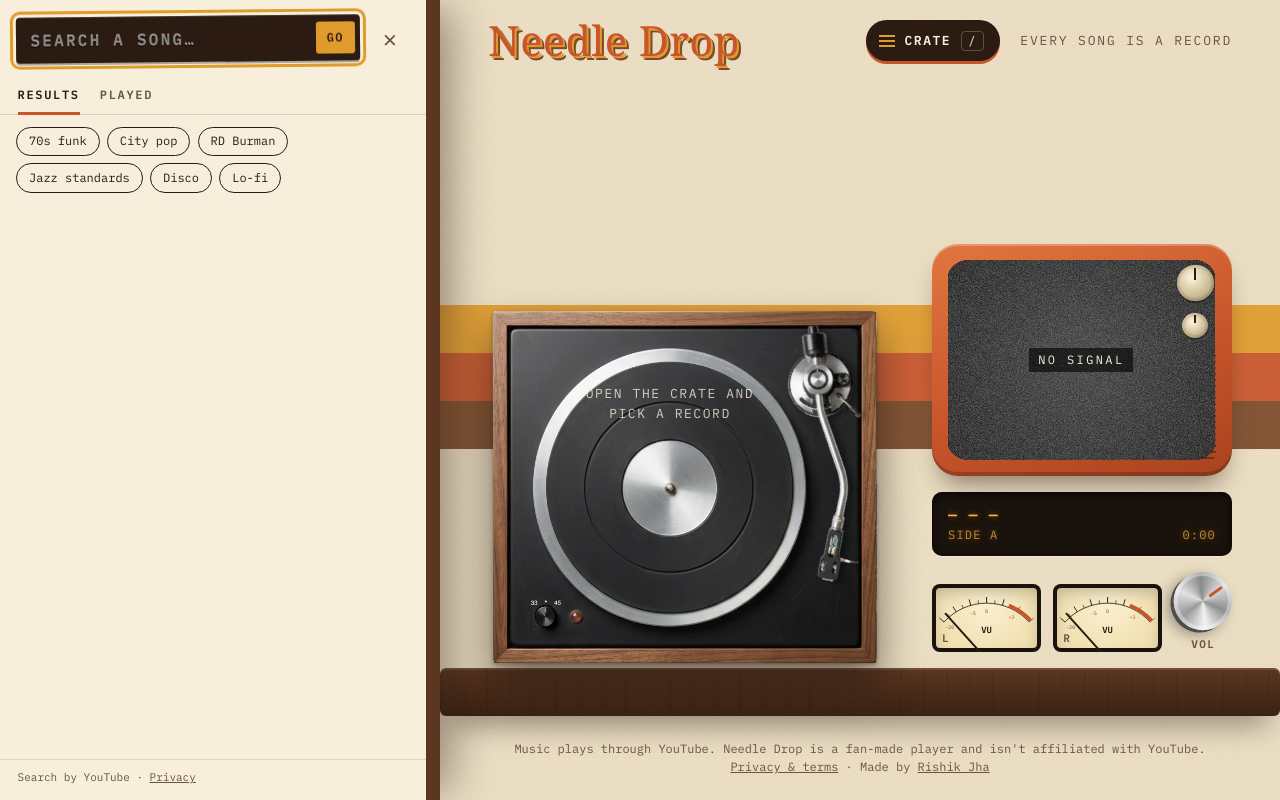
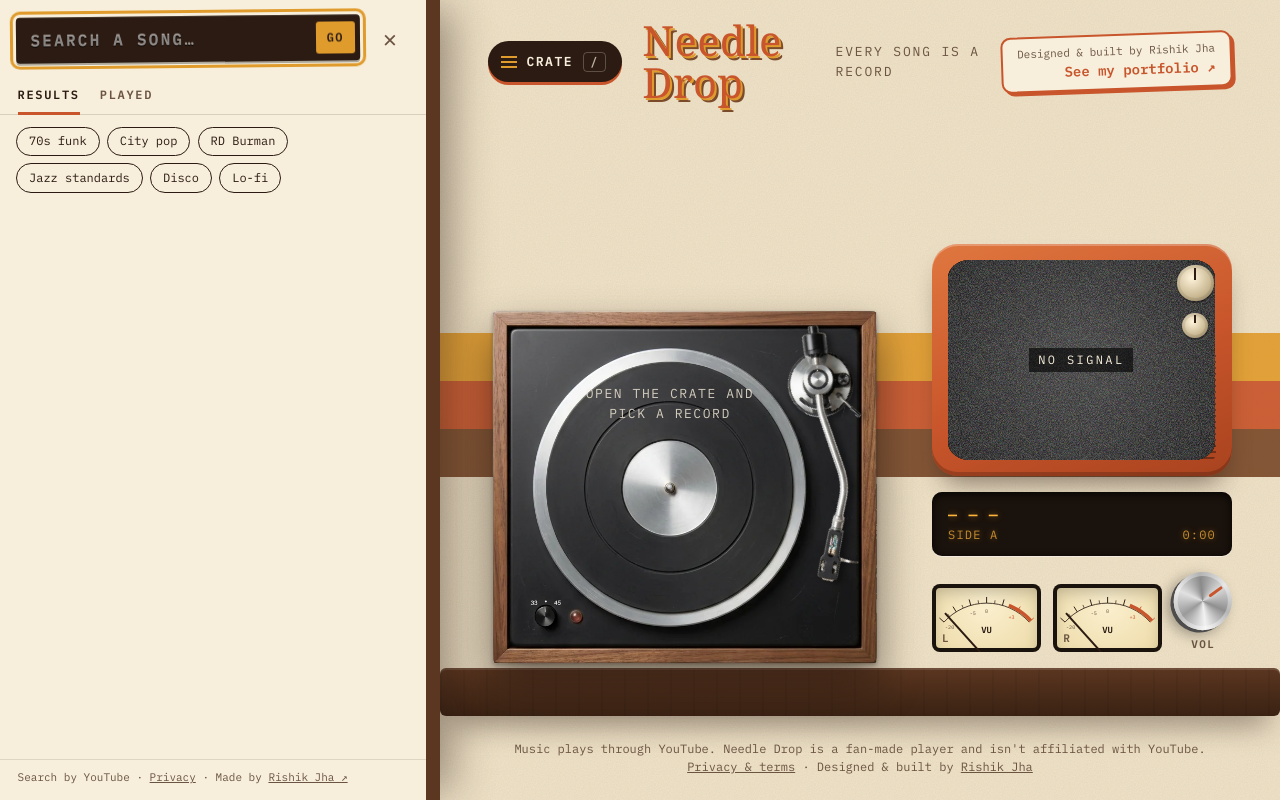
Before and after one commit to RJCONTACT/needle-drop, a plain HTML site: page public/index.html in a window 1280 px wide. Drawn offline with Linux system fonts and the light colour scheme; a web font is replaced by a local one.

Commit message:
Crate button on the left, portfolio badge in the header
Co-Authored-By: Claude Opus 5.5 <noreply@anthropic.com>
Claude-Session: https://claude.ai/code/session_01AHsNv39r1zX68WBHz9Men6

```diff
--- a/public/index.html
+++ b/public/index.html
@@ -21,6 +21,7 @@
       console → walnut shelf with the turntable (left) and the TV + meters (right)
   -->
   <header class="header">
+    <!-- Left: the Crate button, on the same side the drawer slides in from. -->
     <button class="crate-btn" id="crateBtn" aria-controls="crate" aria-expanded="false">
       <span class="crate-btn__icon" aria-hidden="true"></span>
       <span>Crate</span>
@@ -28,6 +29,11 @@
     </button>
     <h1 class="logo">Needle Drop</h1>
     <p class="header__tag">Every song is a record</p>
+    <!-- Right: the way to Rishik's portfolio. Figma: a pinned badge Component. -->
+    <a class="folio" href="https://rishik-jha.rishikrkjha.workers.dev/?ref=needle-drop" target="_blank" rel="noopener">
+      <span class="folio__small">Designed &amp; built by Rishik Jha</span>
+      <span class="folio__big">See my portfolio <span aria-hidden="true">↗</span></span>
+    </a>
   </header>
 
   <!-- Search drawer. Hidden off-screen until opened. -->
@@ -61,7 +67,7 @@
     <ul class="bin" id="results" role="tabpanel" aria-labelledby="tabResults"></ul>
     <ul class="bin" id="played" role="tabpanel" aria-labelledby="tabPlayed" hidden></ul>
 
-    <p class="crate__foot">Search by YouTube · <a href="/privacy.html">Privacy</a></p>
+    <p class="crate__foot">Search by YouTube · <a href="/privacy.html">Privacy</a> · Made by <a href="https://rishik-jha.rishikrkjha.workers.dev/?ref=needle-drop" target="_blank" rel="noopener">Rishik Jha ↗</a></p>
   </aside>
   <div class="scrim" id="scrim" hidden></div>
 
@@ -118,7 +124,7 @@
 
   <footer class="footer">
     <p>Music plays through YouTube. Needle Drop is a fan-made player and isn't affiliated with YouTube.
-      <a href="/privacy.html">Privacy &amp; terms</a> · Made by <a href="https://rishik-jha.rishikrkjha.workers.dev" target="_blank" rel="noopener">Rishik Jha</a></p>
+      <a href="/privacy.html">Privacy &amp; terms</a> · Designed &amp; built by <a href="https://rishik-jha.rishikrkjha.workers.dev/?ref=needle-drop" target="_blank" rel="noopener">Rishik Jha</a></p>
   </footer>
 
   <script src="/app.js" type="module"></script>
--- a/public/styles.css
+++ b/public/styles.css
@@ -50,16 +50,16 @@ a { color: inherit; }
   padding: 1.25rem clamp(1rem, 4vw, 3rem);
 }
 .logo {
-  margin: 0; order: -1;
+  margin: 0;
   font: 400 clamp(1.75rem, 3.4vw, 2.6rem)/1 var(--display);
   color: var(--rust);
   /* 70s offset shadow: two stacked copies in mustard and brown. */
   text-shadow: 2px 2px 0 var(--mustard), 4px 4px 0 var(--brown);
   letter-spacing: .01em;
 }
-.header__tag { margin: 0; color: var(--ink-soft); font-size: .8125rem; text-transform: uppercase; letter-spacing: .14em; }
+.header__tag { margin: 0 0 0 auto; color: var(--ink-soft); font-size: .8125rem; text-transform: uppercase; letter-spacing: .14em; }
 .crate-btn {
-  margin-left: auto;
+  flex: none;
   display: inline-flex; align-items: center; gap: .6rem;
   padding: .65rem 1rem .65rem .8rem;
   background: var(--ink); color: var(--paper);
@@ -73,6 +73,19 @@ a { color: inherit; }
 /* Three stacked lines like records standing in a crate. */
 .crate-btn__icon { width: 16px; height: 12px; background: linear-gradient(var(--mustard) 0 2px, transparent 2px 5px, var(--mustard) 5px 7px, transparent 7px 10px, var(--mustard) 10px 12px); }
 .crate-btn kbd { font: inherit; font-size: .75rem; padding: 0 .4rem; border: 1px solid rgba(247, 239, 220, .35); border-radius: 4px; opacity: .7; }
+
+/* Portfolio badge: a cream sticker with a rust edge, tilted a little.
+   Figma: a frame with a 2px stroke, rotation -2°, hover = lift. */
+.folio {
+  flex: none; display: grid; text-decoration: none; text-align: right;
+  padding: .45rem .9rem; border: 2px solid var(--rust); border-radius: 10px;
+  background: var(--paper); rotate: -2deg;
+  box-shadow: 3px 3px 0 var(--rust);
+  transition: translate .15s var(--ease), box-shadow .15s var(--ease);
+}
+.folio:hover { translate: -1px -2px; box-shadow: 5px 5px 0 var(--rust); }
+.folio__small { font-size: .6875rem; color: var(--ink-soft); }
+.folio__big { font-weight: 600; font-size: .875rem; color: var(--rust); }
 
 /* ── Console: turntable + rack on a walnut shelf ────────────────────────── */
 /* Figma: a two-column Auto Layout (deck | rack) with a shelf rectangle behind. */
@@ -370,11 +383,20 @@ a { color: inherit; }
 /* ── Tablets and phones: TV on top, turntable under it ──────────────────── */
 @media (max-width: 860px) {
   .header__tag { display: none; }
+  .folio { margin-left: auto; }
   .console { grid-template-columns: 1fr; align-items: start; gap: 1.5rem; padding-top: 1rem; }
   .rack { order: -1; max-width: 480px; width: 100%; justify-self: center; }
   .stripes { top: 7.5rem; height: 6rem; }
   .crate-btn kbd { display: none; }
 }
+@media (max-width: 520px) {
+  .header { gap: .75rem; padding-inline: .9rem; }
+  .logo { font-size: 1.3rem; white-space: nowrap; text-shadow: 1px 1px 0 var(--mustard), 2px 2px 0 var(--brown); }
+  .crate-btn { padding: .55rem .8rem .55rem .7rem; }
+  .folio { padding: .35rem .6rem; }
+  .folio__small { display: none; }
+  .folio__big { font-size: .8125rem; }
+}
 @media (prefers-reduced-motion: reduce) {
   *, *::before, *::after { animation-duration: .001s !important; animation-iteration-count: 1 !important; transition-duration: .001s !important; }
 }
```
